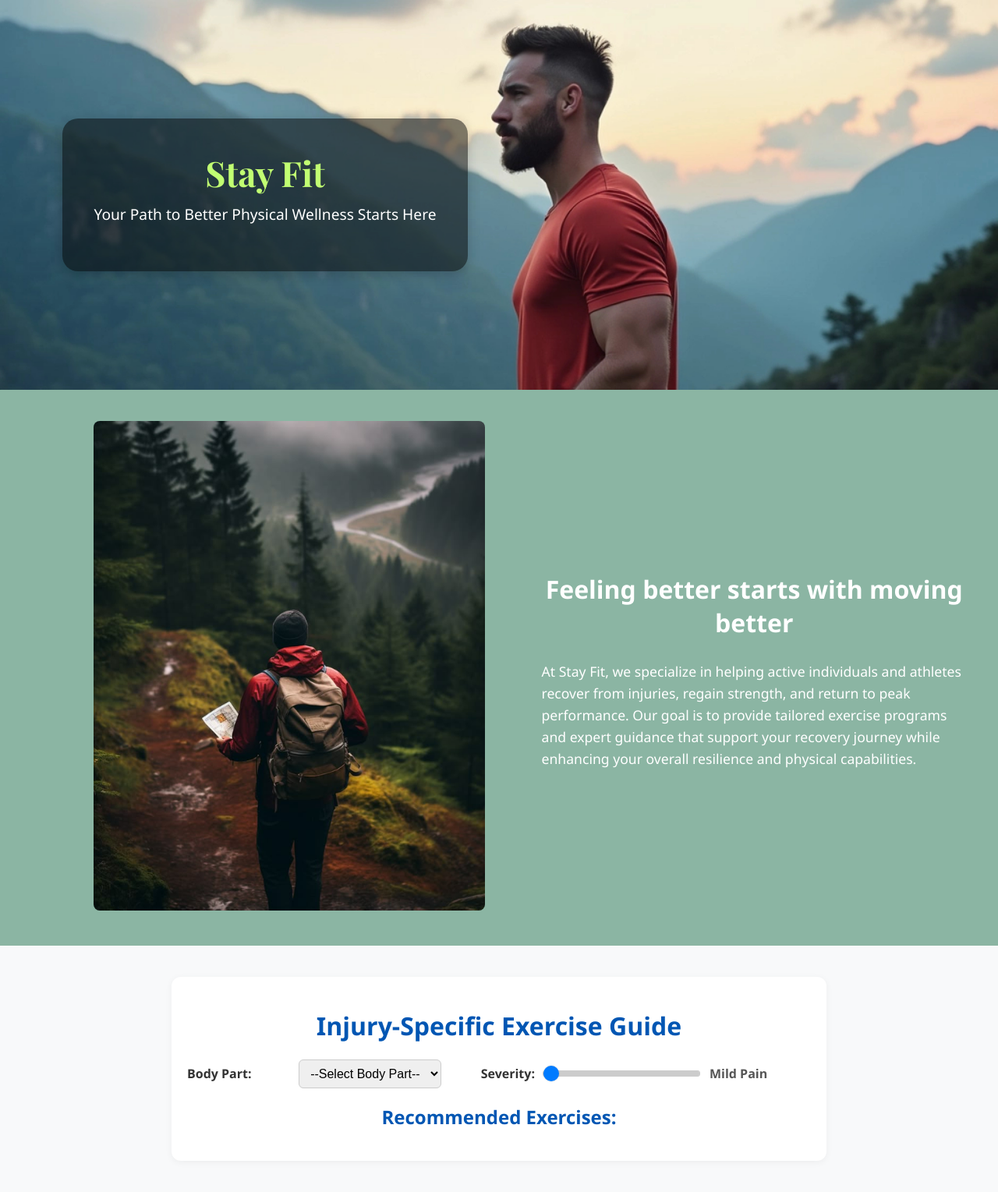
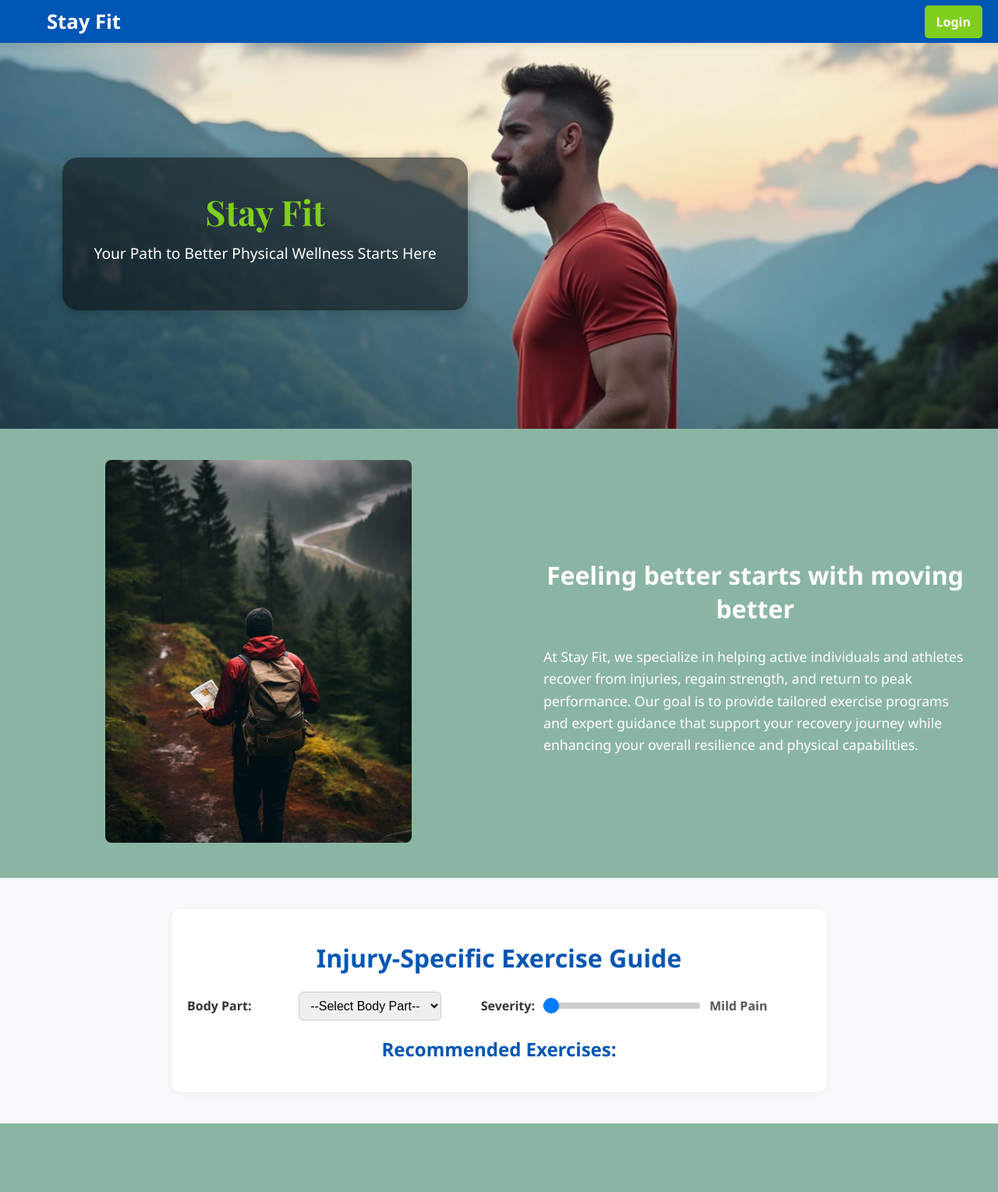
Before and after one commit to TylerRelfBGSU/BGSUHackathon2025, a Flask app: template templates/index.html in a window 1280 px wide. Shown: the whole page at 78% size. After the commit the page ends 1441 px from the top, so only its background shows below. Run offline with Flask 3, Linux system fonts and the light colour scheme; the template is opened without the code that fills it, so the values that code supplies are empty.

Commit message:
Update top bar

```diff
--- a/static/styles.css
+++ b/static/styles.css
@@ -107,7 +107,7 @@ ul#exercisesList li strong {
 .hero-title {
 	font-family: 'Playfair Display', serif;
     font-size: 2.8rem;
-	color: #c1ff72;
+	color: #80ce1d;
     margin: 0;
     font-weight: 700;
 }
@@ -195,10 +195,10 @@ h2 {
 }
 
 .info-image img {
-    width: 325%; /* Limit the image width to 100% of its container */
+    width: 250%; /* Limit the image width to 100% of its container */
     max-width: 640px; /* Ensures the image doesn't exceed this size */
     border-radius: 8px;
-	margin-left: 80px;
+	margin-left: 95px;
     height: auto; /* Maintain aspect ratio */
 }
 
@@ -234,3 +234,49 @@ h2 {
         margin-left: 0;
     }
 }
+
+/* Top bar styling */
+.top-bar {
+    background-color: #0056b3; /* Dark blue background for a professional look */
+    padding: 10px 20px;
+    color: #fff;
+    position: fixed;
+    top: 0;
+    width: 100%;
+    z-index: 1000;
+    box-shadow: 0 2px 10px rgba(0, 0, 0, 0.1);
+}
+
+.top-bar-container {
+    display: flex;
+    justify-content: space-between;
+    align-items: center;
+    max-width: 1200px;
+    margin: 0 auto;
+}
+
+.logo {
+    font-size: 1.6rem;
+    font-weight: bold;
+    color: #fff;
+}
+
+.login-button a {
+    background-color: #80ce1d; /* Green color for the button */
+    color: #fff;
+    padding: 10px 15px;
+    text-decoration: none;
+    border-radius: 5px;
+    font-size: 1rem;
+    font-weight: 600;
+    transition: background-color 0.3s ease;
+}
+
+.login-button a:hover {
+    background-color: #218838; /* Darker green on hover */
+}
+
+/* Add padding to the body to make space for the fixed top bar */
+body {
+    padding-top: 50px; /* Adjust this based on your top bar height */
+}
--- a/templates/index.html
+++ b/templates/index.html
@@ -9,6 +9,16 @@
 	<link href="https://fonts.googleapis.com/css2?family=Playfair+Display:wght@700&display=swap" rel="stylesheet">
 </head>
 <body>
+	<div class="top-bar">
+		<div class="top-bar-container">
+			<div class="logo">Stay Fit</div>
+			<div class="login-button">
+				<a href="/login" class="btn">Login</a>
+			</div>
+		</div>
+	</div>
+
+
 	<div class="hero" style="background-image: url('{{ url_for('static', filename='width_1024.png') }}');">
 		<div class="hero-overlay">
 			<h1 class="hero-title">Stay Fit</h1>
```
